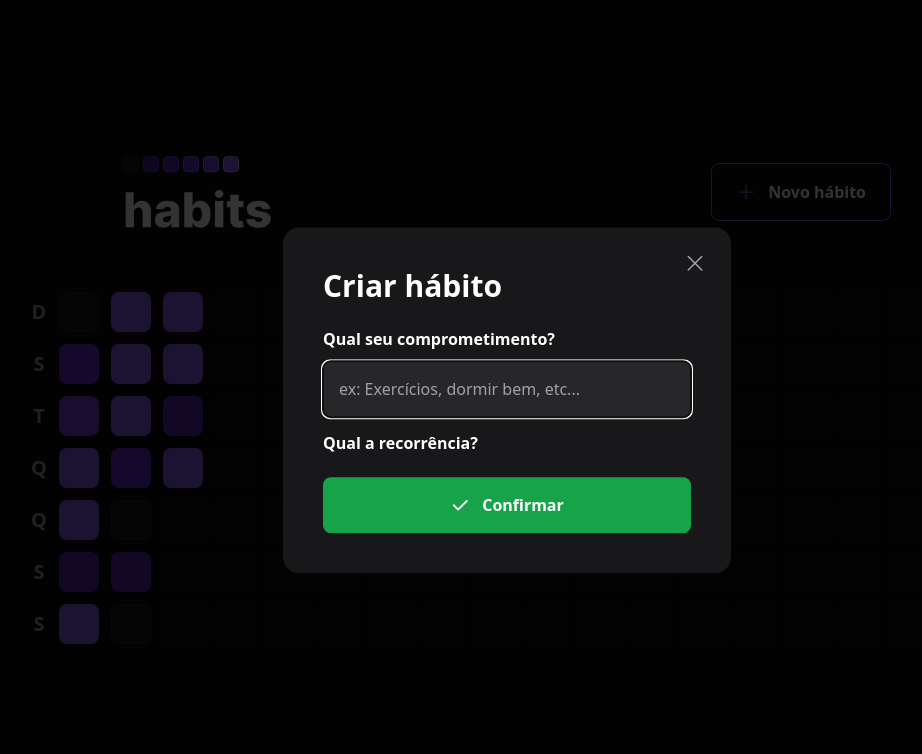
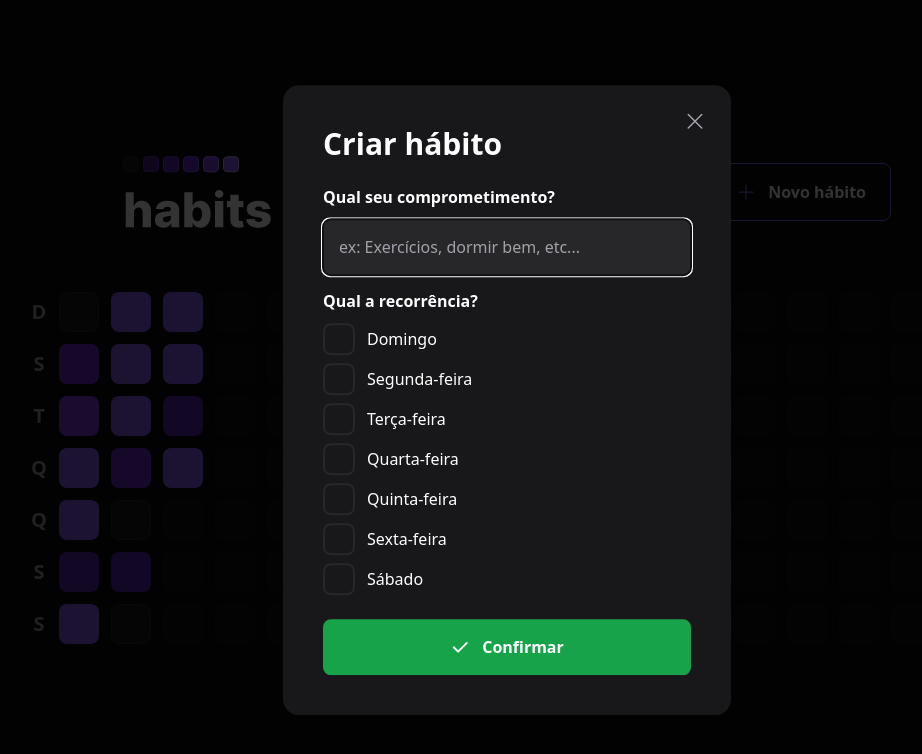
Before and after one commit to zNexTage/nlw-setup, a React (Vite) app in the folder web/: page / in a window 1280 px wide. Both pictures are taken after a click on the button "Novo hábito". Shown: the top 754 px of the page, without its empty margins (133-1055 px from the left). Built offline with nearby package versions, Linux system fonts and the light colour scheme.

Commit message:
created checkbox for each day of the week.

```diff
--- a/web/src/components/new-habit-form/new-habit-form.tsx
+++ b/web/src/components/new-habit-form/new-habit-form.tsx
@@ -1,4 +1,15 @@
 import { Check } from "phosphor-react";
+import * as Checkbox from '@radix-ui/react-checkbox';
+
+const avaibleWeekdays = [
+    'Domingo',
+    'Segunda-feira',
+    'Terça-feira',
+    'Quarta-feira',
+    'Quinta-feira',
+    'Sexta-feira',
+    'Sábado'
+]
 
 const NewHabitForm = () => {
     return (
@@ -17,9 +28,41 @@
             <label htmlFor="" className="font-semibold leading-tight mt-4">
                 Qual a recorrência?
             </label>
+
+            <div className="flex flex-col gap-2 mt-3">
+                {
+                    avaibleWeekdays.map(weekday => {
+                        return (
+                            <Checkbox.Root
+                                key={weekday}
+                                onClick={event => event.stopPropagation()}
+                                className='flex items-center gap-3 group'>
+
+                                <div className='h-8 w-8 rounded-lg flex items-center justify-center bg-zinc-900 border-2 border-zinc-800 group-data-[state=checked]:bg-green-500 group-data-[state=checked]:border-green-500'>
+                                    <Checkbox.Indicator>
+                                        <Check
+                                            size={20}
+                                            className='text-white'
+                                        />
+                                    </Checkbox.Indicator>
+                                </div>
+
+                                <span
+                                    className='text-white leading-tight'>
+                                    {weekday}
+                                </span>
+
+                            </Checkbox.Root>
+                        )
+                    })
+                }
+
+
+            </div>
+
             <button
-            className="mt-6 rounded-lg p-4 flex  items-center justify-center gap-3 font-semibold bg-green-600 hover:bg-green-500"
-            type="submit">
+                className="mt-6 rounded-lg p-4 flex  items-center justify-center gap-3 font-semibold bg-green-600 hover:bg-green-500"
+                type="submit">
                 <Check
                     size={20}
                     weight="bold"
```
